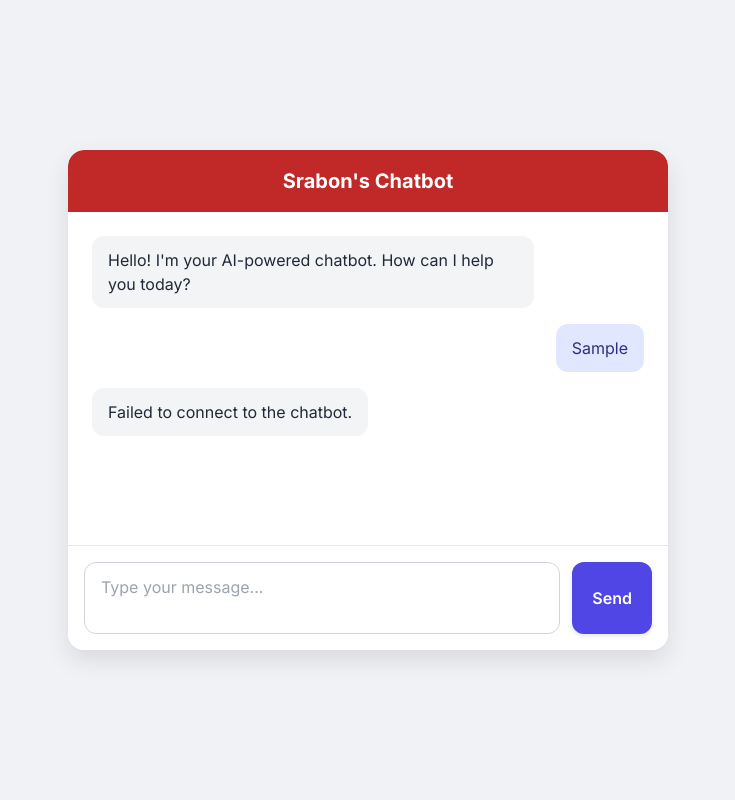
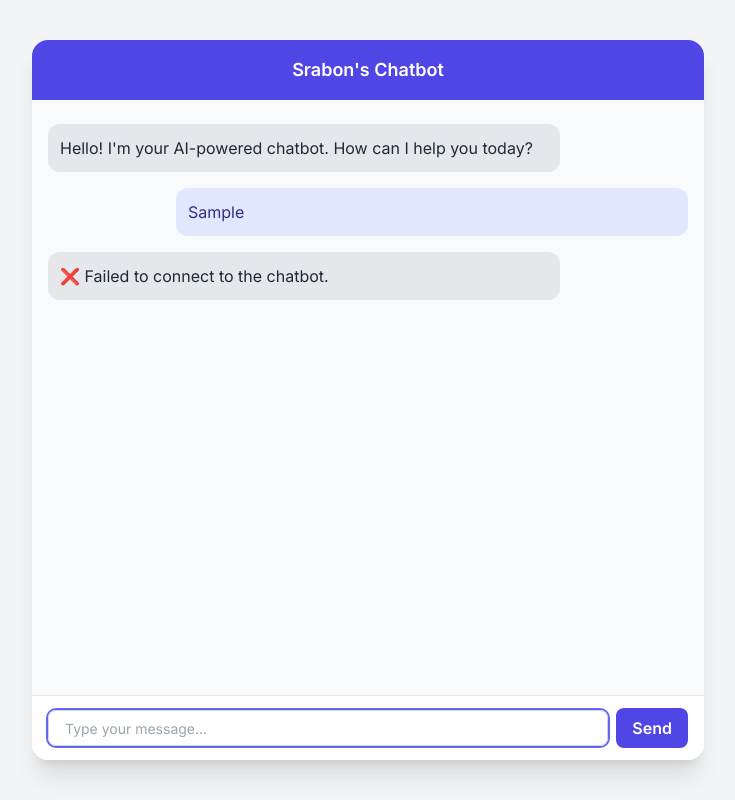
Before and after one commit to srabon-chowdhury-47/ai-chatbot, a plain HTML site: page index.html in a window 1280 px wide. Both pictures are taken after typing "Sample" into the empty fields and a click on the button "Send". Shown: the whole page, without its empty margins (272-1007 px from the left). Drawn offline with nearby package versions, Linux system fonts and the light colour scheme; no server answers.

Commit message:
index.html

```diff
--- a/index.html
+++ b/index.html
@@ -2,167 +2,96 @@
 <html lang="en">
   <head>
     <meta charset="UTF-8" />
-  <meta name="viewport" content="width=device-width, initial-scale=1.0"/>
-  <title>Gemini Chatbot</title>
+    <meta name="viewport" content="width=device-width, initial-scale=1.0" />
+    <title>Srabon's Chatbot</title>
     <script src="https://cdn.tailwindcss.com"></script>
-  <style>
-    body {
-      font-family: 'Inter', sans-serif;
-      background-color: #f0f2f5;
-      display: flex;
-      justify-content: center;
-      align-items: center;
-      min-height: 100vh;
-      margin: 0;
-      padding: 20px;
-      box-sizing: border-box;
-    }
-    .chat-container {
-      background-color: #ffffff;
-      border-radius: 1rem;
-      box-shadow: 0 10px 25px rgba(0, 0, 0, 0.1);
-      width: 100%;
-      max-width: 600px;
-      display: flex;
-      flex-direction: column;
-      overflow: hidden;
-      min-height: 500px;
-      max-height: 90vh;
-    }
-    .chat-header {
-      background-color: #c12828;
-      color: white;
-      padding: 1rem;
-      text-align: center;
-      font-size: 1.25rem;
-      font-weight: bold;
-      border-top-left-radius: 1rem;
-      border-top-right-radius: 1rem;
-    }
-    .chat-messages {
-      flex-grow: 1;
-      padding: 1.5rem;
-      overflow-y: auto;
-      display: flex;
-      flex-direction: column;
-      gap: 1rem;
-      scroll-behavior: smooth;
-    }
-    .message {
-      max-width: 80%;
-      padding: 0.75rem 1rem;
-      border-radius: 0.75rem;
-      word-wrap: break-word;
-      white-space: pre-wrap;
-      line-height: 1.5;
-    }
-    .message.user {
-      background-color: #e0e7ff;
-      align-self: flex-end;
-      color: #312e81;
-    }
-    .message.bot {
-      background-color: #f3f4f6;
-      align-self: flex-start;
-      color: #1f2937;
-    }
-    .chat-input-area {
-      display: flex;
-      padding: 1rem;
-      border-top: 1px solid #e5e7eb;
-      background-color: #ffffff;
-    }
-    .chat-input {
-      flex-grow: 1;
-      padding: 0.75rem 1rem;
-      border: 1px solid #d1d5db;
-      border-radius: 0.75rem;
-      outline: none;
-      resize: none;
-      min-height: 40px;
-      max-height: 120px;
-      overflow-y: auto;
-    }
-    .chat-send-button {
-      background-color: #4f46e5;
-      color: white;
-      padding: 0.75rem 1.25rem;
-      border-radius: 0.75rem;
-      margin-left: 0.75rem;
-      cursor: pointer;
-      transition: background-color 0.2s ease-in-out;
-      display: flex;
-      align-items: center;
-      justify-content: center;
-      font-weight: 600;
-      border: none;
-      box-shadow: 0 2px 5px rgba(0, 0, 0, 0.1);
-    }
-    .chat-send-button:hover {
-      background-color: #4338ca;
-    }
-    .loading-spinner {
-      border: 4px solid rgba(0, 0, 0, 0.1);
-      border-left-color: #4f46e5;
-      border-radius: 50%;
-      width: 24px;
-      height: 24px;
-      animation: spin 1s linear infinite;
-      display: none;
-      margin-left: 0.75rem;
-    }
-    @keyframes spin {
-      0% { transform: rotate(0deg); }
-      100% { transform: rotate(360deg); }
-    }
-  </style>
-  <link href="https://fonts.googleapis.com/css2?family=Inter:wght@400;600;700&display=swap" rel="stylesheet">
+    <link
+      href="https://fonts.googleapis.com/css2?family=Inter:wght@400;600;700&display=swap"
+      rel="stylesheet"
+    />
+    <script>
+      tailwind.config = {
+        theme: {
+          extend: {
+            fontFamily: {
+              inter: ["Inter", "sans-serif"],
+            },
+          },
+        },
+      };
+    </script>
   </head>
-<body>
-  <div class="chat-container">
-    <div class="chat-header">Srabon's Chatbot</div>
-    <div class="chat-messages" id="chat-messages">
-      <div class="message bot">Hello! I'm your AI-powered chatbot. How can I help you today?</div>
+
+  <body class="bg-gray-100 font-inter flex items-center justify-center min-h-screen p-2">
+    <div
+      class="w-full max-w-2xl h-[90vh] bg-white rounded-2xl shadow-xl flex flex-col overflow-hidden"
+    >
+      <!-- Header -->
+      <div class="bg-indigo-600 text-white py-4 px-6 text-center text-lg font-semibold">
+        Srabon's Chatbot
       </div>
-    <div class="chat-input-area">
-      <textarea id="chat-input" class="chat-input" placeholder="Type your message..."></textarea>
-      <button id="send-button" class="chat-send-button">Send</button>
-      <div id="loading-spinner" class="loading-spinner"></div>
+
+      <!-- Messages Area -->
+      <div
+        id="chat-messages"
+        class="flex-1 overflow-y-auto px-4 py-6 space-y-4 bg-gray-50"
+      >
+        <div class="max-w-[80%] p-3 rounded-xl bg-gray-200 text-gray-800">
+          Hello! I'm your AI-powered chatbot. How can I help you today?
         </div>
       </div>
 
+      <!-- Input Area -->
+      <div class="border-t border-gray-200 px-4 py-3 bg-white flex items-center">
+        <textarea
+          id="chat-input"
+          rows="1"
+          class="flex-grow resize-none border border-gray-300 rounded-lg px-4 py-2 text-sm focus:outline-none focus:ring-2 focus:ring-indigo-500"
+          placeholder="Type your message..."
+        ></textarea>
+        <button
+          id="send-button"
+          class="ml-2 bg-indigo-600 text-white px-4 py-2 rounded-lg font-semibold hover:bg-indigo-700 transition"
+        >
+          Send
+        </button>
+        <div
+          id="loading-spinner"
+          class="ml-2 hidden w-5 h-5 border-4 border-gray-300 border-l-indigo-600 rounded-full animate-spin"
+        ></div>
+      </div>
+    </div>
+
+    <!-- Scripts -->
     <script>
       const API_KEY = 'AIzaSyBHpyf7WrtCY6maOy1C1mlhudnfQjhgBd8';
       const MODEL_NAME = 'gemini-2.5-flash-preview-05-20';
 
-    const chatMessages = document.getElementById('chat-messages');
-    const chatInput = document.getElementById('chat-input');
-    const sendButton = document.getElementById('send-button');
-    const loadingSpinner = document.getElementById('loading-spinner');
+      const chatMessages = document.getElementById("chat-messages");
+      const chatInput = document.getElementById("chat-input");
+      const sendButton = document.getElementById("send-button");
+      const loadingSpinner = document.getElementById("loading-spinner");
 
       let chatHistory = [];
 
       function formatMessage(text) {
-      // Replace bold **text**
-      text = text.replace(/\*\*(.*?)\*\*/g, '<strong>$1</strong>');
+        text = text.replace(/\*\*(.*?)\*\*/g, "<strong>$1</strong>");
 
-      // Convert * bullet lines into list items
-      const lines = text.split('\n');
+        const lines = text.split("\n");
         const formattedLines = [];
         let insideList = false;
 
         for (let line of lines) {
           const trimmed = line.trim();
-        if (trimmed.startsWith('* ')) {
+          if (trimmed.startsWith("* ")) {
             if (!insideList) {
-            formattedLines.push('<ul style="padding-left: 1rem; list-style-type: disc;">');
+              formattedLines.push('<ul class="list-disc pl-6">');
               insideList = true;
             }
-          const item = trimmed.slice(2);
-          formattedLines.push(`<li>${item}</li>`);
+            formattedLines.push(`<li>${trimmed.slice(2)}</li>`);
           } else {
             if (insideList) {
-            formattedLines.push('</ul>');
+              formattedLines.push("</ul>");
               insideList = false;
             }
             formattedLines.push(`<p>${line}</p>`);
@@ -170,23 +99,28 @@
         }
 
         if (insideList) {
-        formattedLines.push('</ul>');
+          formattedLines.push("</ul>");
         }
 
-      return formattedLines.join('');
+        return formattedLines.join("");
       }
 
-    function displayMessage(text, sender) {
-      const messageElement = document.createElement('div');
-      messageElement.classList.add('message', sender);
-      messageElement.innerHTML = formatMessage(text);
-      chatMessages.appendChild(messageElement);
+      function displayMessage(text, sender = "bot") {
+        const wrapper = document.createElement("div");
+        wrapper.className = `max-w-[80%] p-3 rounded-xl ${
+          sender === "user"
+            ? "bg-indigo-100 text-indigo-900 self-end ml-auto"
+            : "bg-gray-200 text-gray-800"
+        }`;
+        wrapper.innerHTML = formatMessage(text);
+        chatMessages.appendChild(wrapper);
         chatMessages.scrollTop = chatMessages.scrollHeight;
       }
 
       async function callGeminiAPI(prompt) {
-      loadingSpinner.style.display = 'block';
+        loadingSpinner.classList.remove("hidden");
         sendButton.disabled = true;
+
         chatHistory.push({ role: "user", parts: [{ text: prompt }] });
 
         const payload = { contents: chatHistory };
@@ -194,48 +128,44 @@
 
         try {
           const response = await fetch(apiUrl, {
-          method: 'POST',
-          headers: { 'Content-Type': 'application/json' },
+            method: "POST",
+            headers: { "Content-Type": "application/json" },
             body: JSON.stringify(payload),
           });
 
           const result = await response.json();
-        const botText = result?.candidates?.[0]?.content?.parts?.[0]?.text;
-        if (botText) {
-          displayMessage(botText, 'bot');
+          const botText =
+            result?.candidates?.[0]?.content?.parts?.[0]?.text || "No response from Gemini.";
+          displayMessage(botText, "bot");
           chatHistory.push({ role: "model", parts: [{ text: botText }] });
-        } else {
-          displayMessage('No response from Gemini.', 'bot');
+        } catch (error) {
+          displayMessage("❌ Failed to connect to the chatbot.", "bot");
         }
 
-      } catch (error) {
-        displayMessage('Failed to connect to the chatbot.', 'bot');
-      }
-
-      loadingSpinner.style.display = 'none';
+        loadingSpinner.classList.add("hidden");
         sendButton.disabled = false;
         chatInput.focus();
       }
 
-    sendButton.addEventListener('click', () => {
+      sendButton.addEventListener("click", () => {
         const message = chatInput.value.trim();
         if (message) {
-        displayMessage(message, 'user');
-        chatInput.value = '';
+          displayMessage(message, "user");
+          chatInput.value = "";
           callGeminiAPI(message);
         }
       });
 
-    chatInput.addEventListener('keypress', (event) => {
-      if (event.key === 'Enter' && !event.shiftKey) {
+      chatInput.addEventListener("keypress", (event) => {
+        if (event.key === "Enter" && !event.shiftKey) {
           event.preventDefault();
           sendButton.click();
         }
       });
 
-    chatInput.addEventListener('input', () => {
-      chatInput.style.height = 'auto';
-      chatInput.style.height = chatInput.scrollHeight + 'px';
+      chatInput.addEventListener("input", () => {
+        chatInput.style.height = "auto";
+        chatInput.style.height = chatInput.scrollHeight + "px";
       });
 
       window.onload = () => chatInput.focus();
```
Lines whose indentation alone changed are shown as unchanged.
